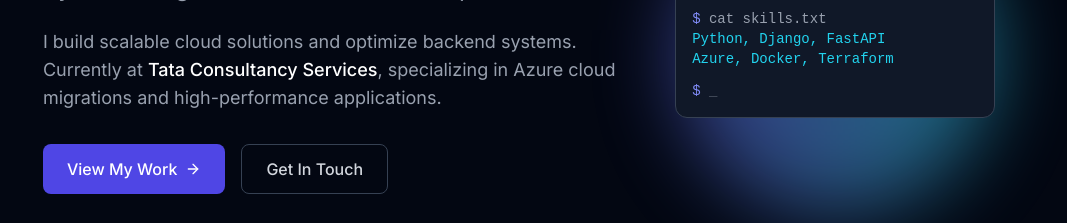
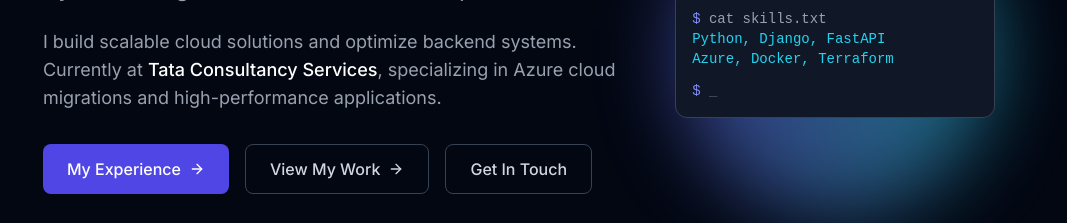
Before and after one commit to rib44/resume, a website built with Vite: page app_frontend/index.html in a window 1280 px wide. Shown: the part 377-600 px from the top of the page, without its empty margins (121-1188 px from the left). Built offline with nearby package versions, Linux system fonts and the light colour scheme; files whose address does not match are found by name.

Commit message:
added experience button

```diff
--- a/app_frontend/index.html
+++ b/app_frontend/index.html
@@ -106,8 +106,13 @@
 
           <!-- CTA Buttons -->
           <div class="flex flex-wrap gap-4 justify-center md:justify-start mb-8">
+            <a href="#experience"
+               class="inline-flex items-center gap-2 px-6 py-3 bg-primary-600 hover:bg-primary-500 text-white font-medium rounded-lg transition-all hover:shadow-lg hover:shadow-primary-500/25">
+              My Experience
+              <i data-lucide="arrow-right" class="w-4 h-4"></i>
+            </a>
             <a href="#projects"
-               class="inline-flex items-center gap-2 px-6 py-3 bg-primary-600 hover:bg-primary-500 text-white font-medium rounded-lg transition-all hover:shadow-lg hover:shadow-primary-500/25">
+               class="inline-flex items-center gap-2 px-6 py-3 border border-gray-700 hover:border-gray-500 text-gray-300 font-medium rounded-lg transition-colors">
               View My Work
               <i data-lucide="arrow-right" class="w-4 h-4"></i>
             </a>
```
